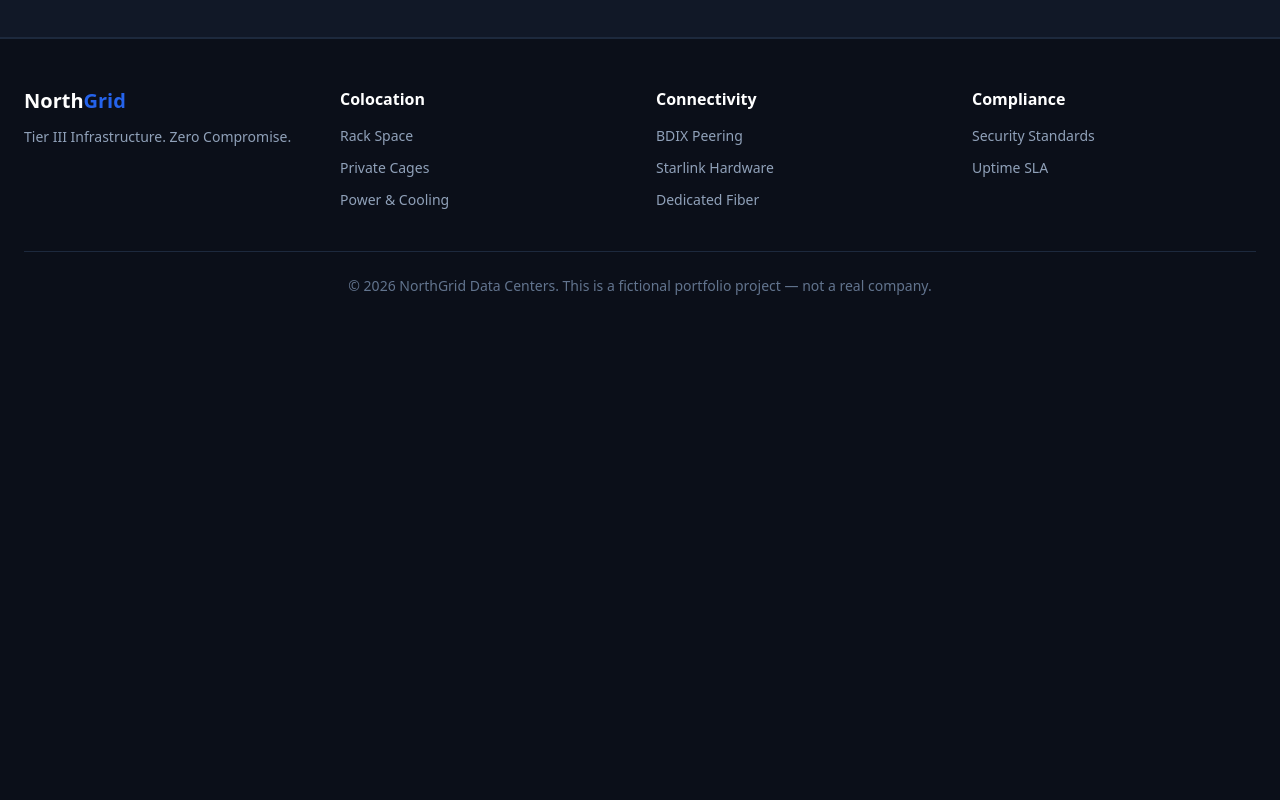
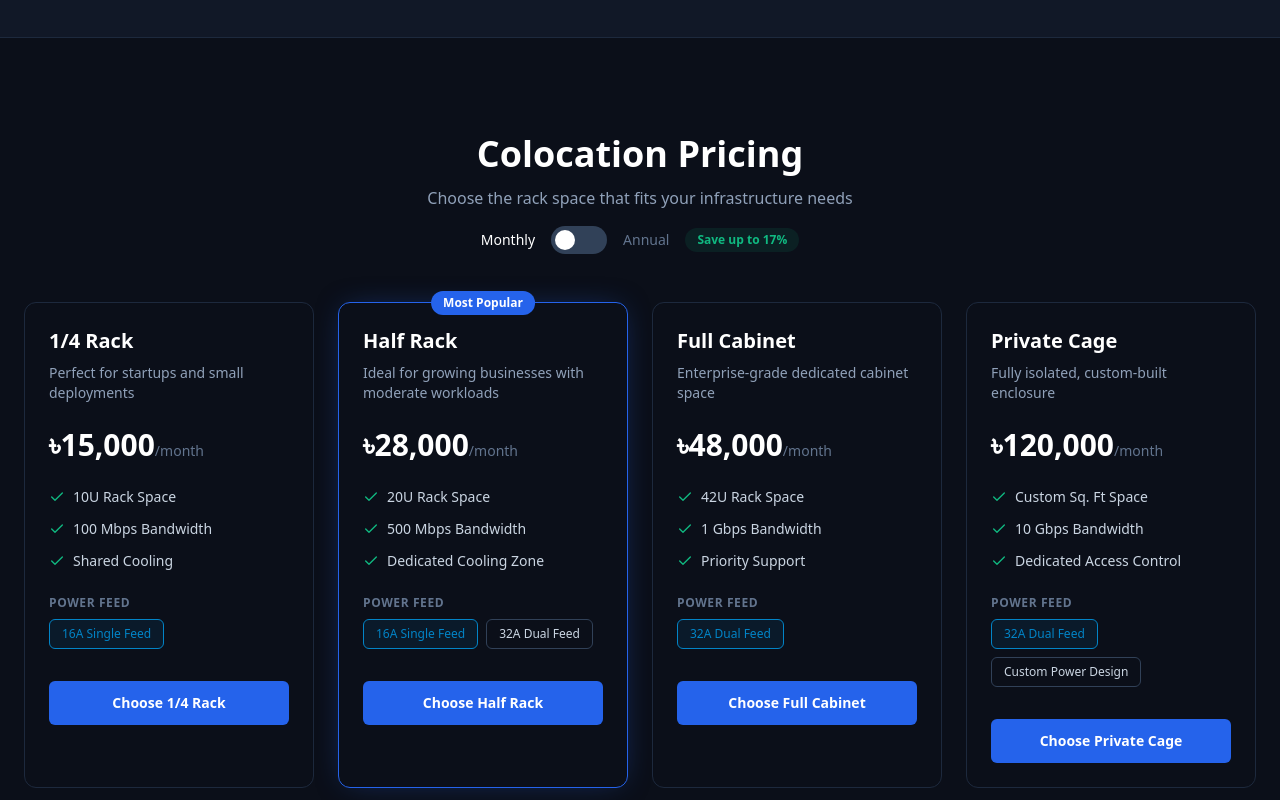
Before and after one commit to Nazmul-4/northgrid, a Next.js app: page / in a window 1280 px wide. Shown: the part 1020-1820 px from the top of the page. Before the commit the page ends 1364 px from the top, so only its background shows below. Built offline with nearby package versions, Linux system fonts and the light colour scheme.

Commit message:
Add colocation pricing grid with billing toggle and power feed selector

```diff
--- a/package.json
+++ b/package.json
@@ -9,6 +9,8 @@
     "lint": "eslint"
   },
   "dependencies": {
+    "@radix-ui/react-switch": "^1.4.1",
+    "@radix-ui/react-toggle-group": "^1.2.1",
     "framer-motion": "^14.4.0",
     "lucide-react": "^1.60.0",
     "next": "16.4.2",
--- a/src/app/page.tsx
+++ b/src/app/page.tsx
@@ -1,11 +1,13 @@
 import HeroSection from "@/components/sections/HeroSection";
 import PartnerMarquee from "@/components/sections/PartnerMarquee";
+import ColocationGrid from "@/components/sections/ColocationGrid";
 
 export default function Home() {
   return (
     <main>
       <HeroSection />
       <PartnerMarquee />
+      <ColocationGrid />
     </main>
   );
 }
--- /dev/null
+++ b/src/components/sections/ColocationCard.tsx
@@ -0,0 +1,83 @@
+"use client";
+
+import { useState } from "react";
+import { Check } from "lucide-react";
+import * as ToggleGroup from "@radix-ui/react-toggle-group";
+import { ColocationPlan } from "@/types";
+
+interface ColocationCardProps {
+  plan: ColocationPlan;
+  isAnnual: boolean;
+}
+
+export default function ColocationCard({ plan, isAnnual }: ColocationCardProps) {
+  const [selectedPowerFeed, setSelectedPowerFeed] = useState(plan.powerFeed[0]);
+
+  const price = isAnnual ? plan.priceAnnual : plan.priceMonthly;
+  const billingLabel = isAnnual ? "/year" : "/month";
+
+  return (
+    <div
+      className={`group relative flex flex-col rounded-xl border p-6 transition-all duration-300 hover:-translate-y-2 ${
+        plan.featured
+          ? "border-accent-blue bg-bg-secondary shadow-[0_0_30px_-10px_rgba(37,99,235,0.5)]"
+          : "border-slate-800 bg-bg-secondary hover:border-slate-600"
+      }`}
+    >
+      {/* "Most Popular" badge - only shows if plan.featured is true */}
+      {plan.featured && (
+        <span className="absolute -top-3 left-1/2 -translate-x-1/2 rounded-full bg-accent-blue px-3 py-1 text-xs font-semibold text-white">
+          Most Popular
+        </span>
+      )}
+
+      <h3 className="text-xl font-bold text-white">{plan.name}</h3>
+      <p className="mt-2 text-sm text-slate-400">{plan.description}</p>
+
+      {/* Price Display */}
+      <div className="mt-6">
+        <span className="text-3xl font-bold text-white">
+          ৳{price.toLocaleString()}
+        </span>
+        <span className="text-sm text-slate-500">{billingLabel}</span>
+      </div>
+
+      {/* Specs List */}
+      <ul className="mt-6 flex flex-col gap-3">
+        {plan.specs.map((spec) => (
+          <li key={spec} className="flex items-center gap-2 text-sm text-slate-300">
+            <Check size={16} className="flex-shrink-0 text-status-green" />
+            {spec}
+          </li>
+        ))}
+      </ul>
+
+      {/* Power Feed Toggle Group */}
+      <div className="mt-6">
+        <p className="mb-2 text-xs font-semibold uppercase tracking-wider text-slate-500">
+          Power Feed
+        </p>
+        <ToggleGroup.Root
+          type="single"
+          value={selectedPowerFeed}
+          onValueChange={(value) => value && setSelectedPowerFeed(value)}
+          className="flex flex-wrap gap-2"
+        >
+          {plan.powerFeed.map((feed) => (
+            <ToggleGroup.Item
+              key={feed}
+              value={feed}
+              className="rounded-md border border-slate-700 px-3 py-1.5 text-xs text-slate-300 transition-colors data-[state=on]:border-accent-cyan data-[state=on]:bg-accent-cyan/10 data-[state=on]:text-accent-cyan"
+            >
+              {feed}
+            </ToggleGroup.Item>
+          ))}
+        </ToggleGroup.Root>
+      </div>
+
+      <button className="mt-8 w-full rounded-md bg-accent-blue py-3 text-sm font-semibold text-white transition-colors hover:bg-blue-600">
+        Choose {plan.name}
+      </button>
+    </div>
+  );
+}
--- /dev/null
+++ b/src/components/sections/ColocationGrid.tsx
@@ -0,0 +1,31 @@
+"use client";
+
+import { useState } from "react";
+import { colocationPlans } from "@/constants/siteData";
+import BillingToggle from "@/components/ui/BillingToggle";
+import ColocationCard from "./ColocationCard";
+
+export default function ColocationGrid() {
+  const [isAnnual, setIsAnnual] = useState(false);
+
+  return (
+    <section className="mx-auto max-w-7xl px-6 py-24">
+      <div className="mb-4 text-center">
+        <h2 className="text-3xl font-bold text-white md:text-4xl">
+          Colocation Pricing
+        </h2>
+        <p className="mt-3 text-slate-400">
+          Choose the rack space that fits your infrastructure needs
+        </p>
+      </div>
+
+      <BillingToggle isAnnual={isAnnual} onToggle={setIsAnnual} />
+
+      <div className="grid grid-cols-1 gap-6 md:grid-cols-2 lg:grid-cols-4">
+        {colocationPlans.map((plan) => (
+          <ColocationCard key={plan.id} plan={plan} isAnnual={isAnnual} />
+        ))}
+      </div>
+    </section>
+  );
+}
--- /dev/null
+++ b/src/components/ui/BillingToggle.tsx
@@ -0,0 +1,42 @@
+"use client";
+
+import * as Switch from "@radix-ui/react-switch";
+
+interface BillingToggleProps {
+  isAnnual: boolean;
+  onToggle: (value: boolean) => void;
+}
+
+export default function BillingToggle({ isAnnual, onToggle }: BillingToggleProps) {
+  return (
+    <div className="mb-12 flex items-center justify-center gap-4">
+      <span
+        className={`text-sm font-medium transition-colors ${
+          !isAnnual ? "text-white" : "text-slate-500"
+        }`}
+      >
+        Monthly
+      </span>
+
+      <Switch.Root
+        checked={isAnnual}
+        onCheckedChange={onToggle}
+        className="relative h-7 w-14 cursor-pointer rounded-full bg-slate-700 outline-none transition-colors data-[state=checked]:bg-accent-blue"
+      >
+        <Switch.Thumb className="block h-5 w-5 translate-x-1 rounded-full bg-white transition-transform duration-200 data-[state=checked]:translate-x-8" />
+      </Switch.Root>
+
+      <span
+        className={`text-sm font-medium transition-colors ${
+          isAnnual ? "text-white" : "text-slate-500"
+        }`}
+      >
+        Annual
+      </span>
+
+      <span className="rounded-full bg-status-green/10 px-3 py-1 text-xs font-semibold text-status-green">
+        Save up to 17%
+      </span>
+    </div>
+  );
+}
```
Also changed, not shown: 1 other file (tests, documents, lock files or other folders).
